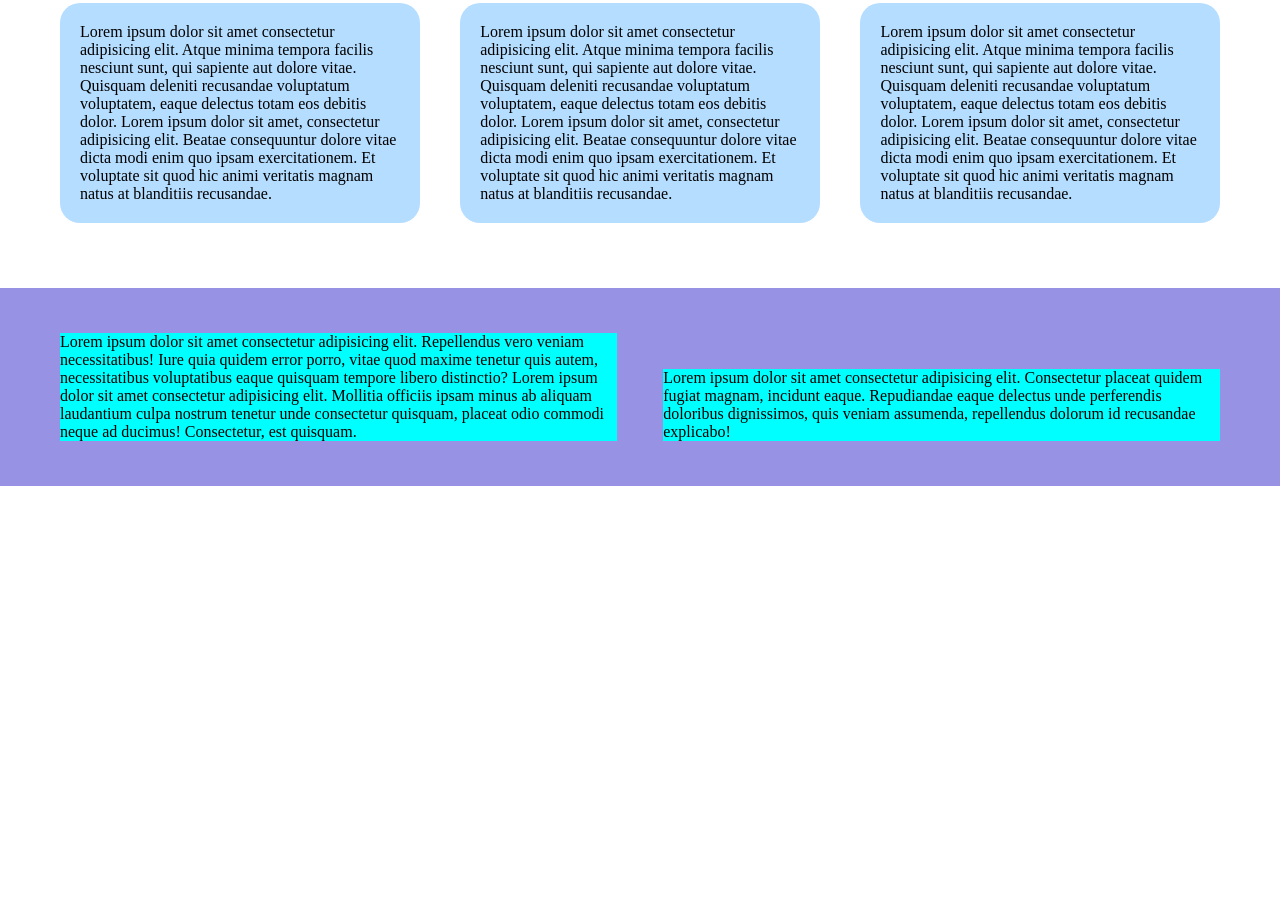
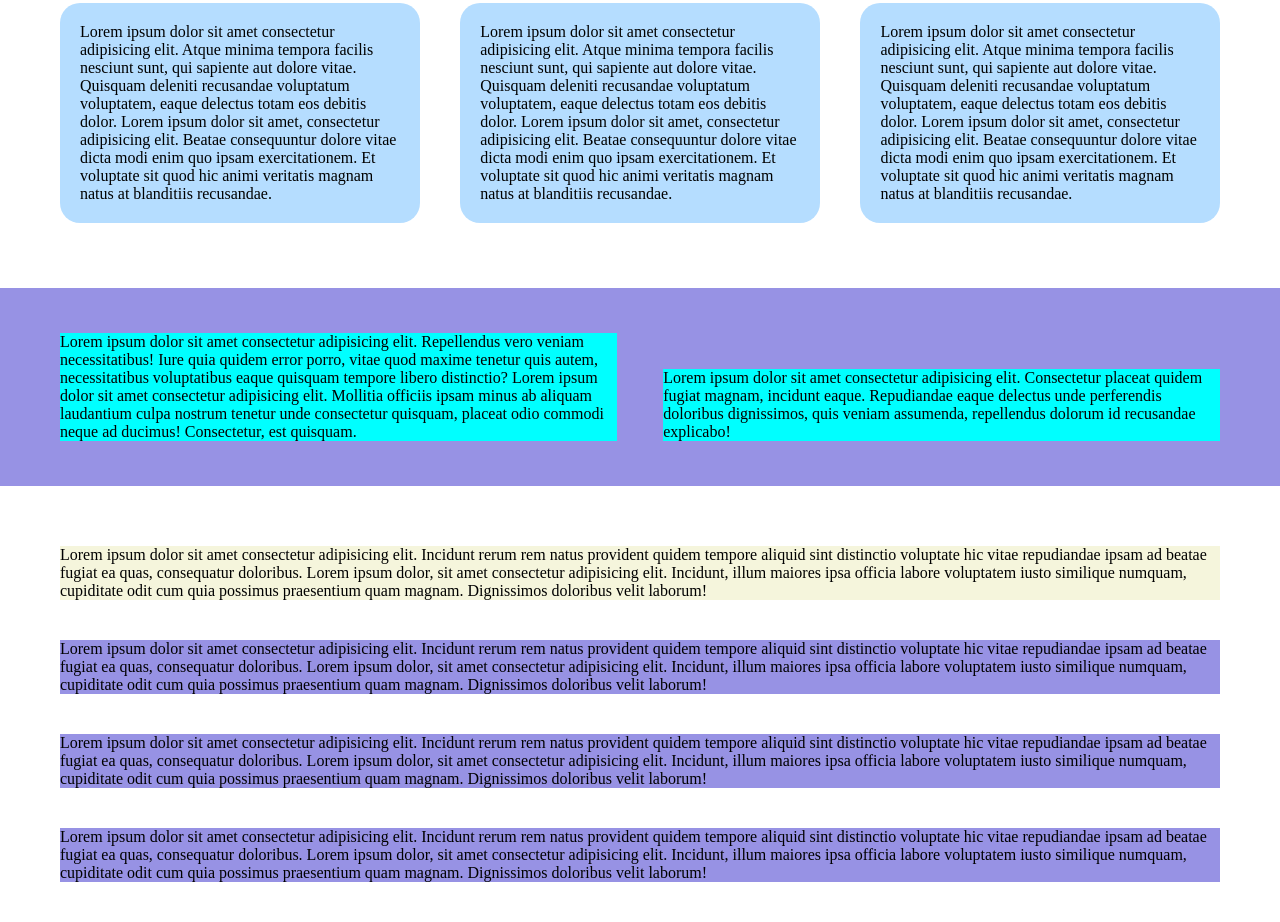
Before and after one commit to Alessandro-Zuddas/htmlcss-responsive-layout, a plain HTML site: page index.html in a window 1280 px wide. Shown: the part 340-1262 px from the top of the page. Before the commit the page ends 826 px from the top, so only its background shows below. Drawn offline with Linux system fonts and the light colour scheme.

Commit message:
Aggiunto sezione staff

```diff
--- a/css/style.css
+++ b/css/style.css
@@ -130,6 +130,32 @@ header{
 
 /* /Strategics Section */
 
+/* Staff Section */
+
+.staff{
+    margin-top: 1.25rem;
+}
+
+.staff-row{
+    display: flex;
+    flex-wrap: wrap;
+    width: 100%;
+}
+
+.staff-col{
+    width: 100%;
+    margin: 1.25rem 0;
+    /* DEBUG */
+    background-color: beige;
+    /* /DEBUG */
+}
+
+.staff-card{
+    background-color: var(--third-color);
+}
+
+/* /Staff Section */
+
 /*-------------
  /MAIN
 ------------ */
--- a/index.html
+++ b/index.html
@@ -74,6 +74,31 @@
             </div>
         </section>
         <!-- /Sezione Strategics -->
+
+        <!-- Sezione Staff -->
+        <section class="staff">
+            <div class="container">
+                <div class="staff-row">
+                    <div class="staff-col">
+                        Lorem ipsum dolor sit amet consectetur adipisicing elit. Incidunt rerum rem natus provident quidem tempore aliquid sint distinctio voluptate hic vitae repudiandae ipsam ad beatae fugiat ea quas, consequatur doloribus.
+                        Lorem ipsum dolor, sit amet consectetur adipisicing elit. Incidunt, illum maiores ipsa officia labore voluptatem iusto similique numquam, cupiditate odit cum quia possimus praesentium quam magnam. Dignissimos doloribus velit laborum!
+                    </div>
+                    <div class="staff-col staff-card">
+                        Lorem ipsum dolor sit amet consectetur adipisicing elit. Incidunt rerum rem natus provident quidem tempore aliquid sint distinctio voluptate hic vitae repudiandae ipsam ad beatae fugiat ea quas, consequatur doloribus.
+                        Lorem ipsum dolor, sit amet consectetur adipisicing elit. Incidunt, illum maiores ipsa officia labore voluptatem iusto similique numquam, cupiditate odit cum quia possimus praesentium quam magnam. Dignissimos doloribus velit laborum!
+                    </div>
+                    <div class="staff-col staff-card">
+                        Lorem ipsum dolor sit amet consectetur adipisicing elit. Incidunt rerum rem natus provident quidem tempore aliquid sint distinctio voluptate hic vitae repudiandae ipsam ad beatae fugiat ea quas, consequatur doloribus.
+                        Lorem ipsum dolor, sit amet consectetur adipisicing elit. Incidunt, illum maiores ipsa officia labore voluptatem iusto similique numquam, cupiditate odit cum quia possimus praesentium quam magnam. Dignissimos doloribus velit laborum!
+                    </div>
+                    <div class="staff-col staff-card">
+                        Lorem ipsum dolor sit amet consectetur adipisicing elit. Incidunt rerum rem natus provident quidem tempore aliquid sint distinctio voluptate hic vitae repudiandae ipsam ad beatae fugiat ea quas, consequatur doloribus.
+                        Lorem ipsum dolor, sit amet consectetur adipisicing elit. Incidunt, illum maiores ipsa officia labore voluptatem iusto similique numquam, cupiditate odit cum quia possimus praesentium quam magnam. Dignissimos doloribus velit laborum!
+                    </div>
+                </div>
+            </div>
+        </section>
+        <!-- /Sezione Staff -->
     </main>
     <!-- /Corpo della pagina -->
 
```
